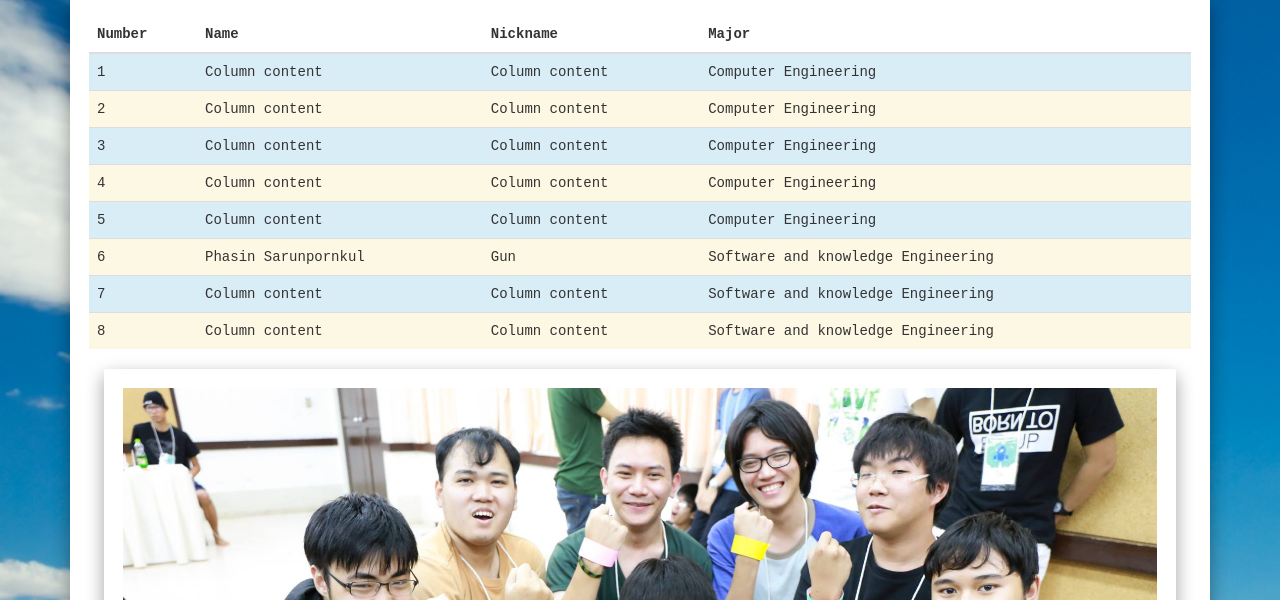
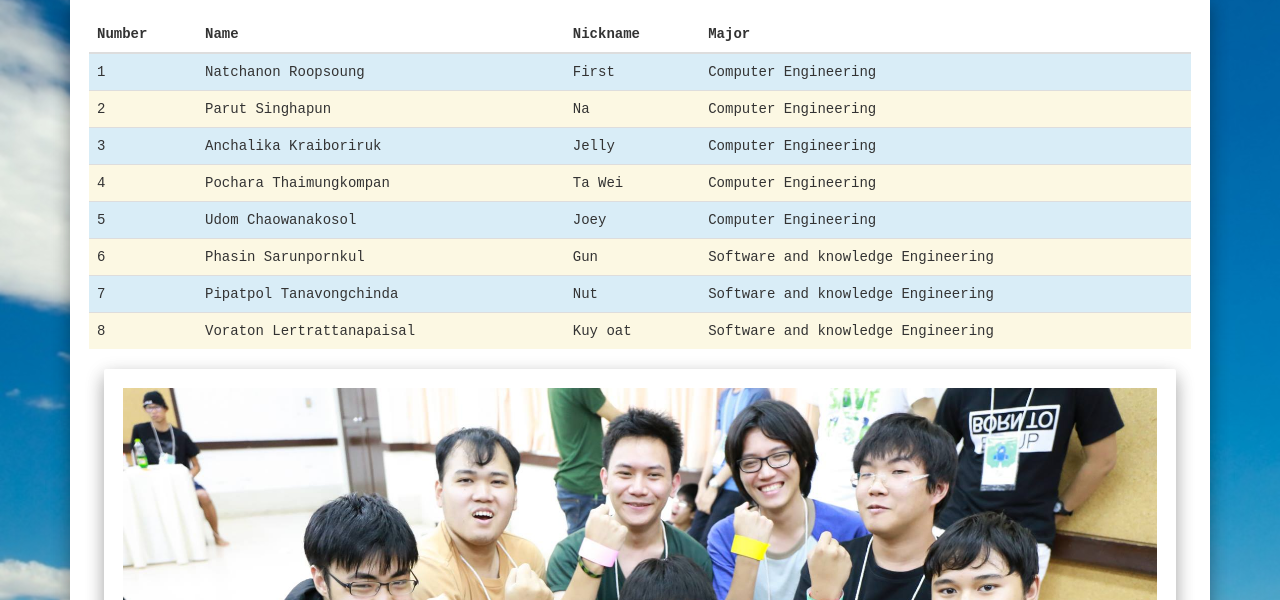
Before and after one commit to PNNutkung/Clothes-Line-Sky-Ward, a plain HTML site: page about.html in a window 1280 px wide. Shown: the part 200-800 px from the top of the page. Drawn offline with Linux system fonts and the light colour scheme.

Commit message:
Add name list

```diff
--- a/about.html
+++ b/about.html
@@ -72,32 +72,32 @@
     <tbody>
         <tr class="info">
             <td>1</td>
-            <td>Column content</td>
-            <td>Column content</td>
+            <td>Natchanon Roopsoung</td>
+            <td>First</td>
             <td>Computer Engineering</td>
         </tr>
         <tr class="warning">
             <td>2</td>
-            <td>Column content</td>
-            <td>Column content</td>
+            <td>Parut Singhapun</td>
+            <td>Na</td>
             <td>Computer Engineering</td>
         </tr>
         <tr class="info">
             <td>3</td>
-            <td>Column content</td>
-            <td>Column content</td>
+            <td>Anchalika Kraiboriruk</td>
+            <td>Jelly</td>
             <td>Computer Engineering</td>
         </tr>
         <tr class="warning">
             <td>4</td>
-            <td>Column content</td>
-            <td>Column content</td>
+            <td>Pochara Thaimungkompan</td>
+            <td>Ta Wei</td>
             <td>Computer Engineering</td>
         </tr>
         <tr class="info">
             <td>5</td>
-            <td>Column content</td>
-            <td>Column content</td>
+            <td>Udom Chaowanakosol</td>
+            <td>Joey</td>
             <td>Computer Engineering</td>
         </tr>
         <tr class="warning">
@@ -108,14 +108,14 @@
         </tr>
         <tr class="info">
             <td>7</td>
-            <td>Column content</td>
-            <td>Column content</td>
+            <td>Pipatpol Tanavongchinda</td>
+            <td>Nut</td>
             <td>Software and knowledge Engineering</td>
         </tr>
         <tr class="warning">
             <td>8</td>
-            <td>Column content</td>
-            <td>Column content</td>
+            <td>Voraton Lertrattanapaisal</td>
+            <td>Kuy oat</td>
             <td>Software and knowledge Engineering</td>
         </tr>
     </tbody>
```
